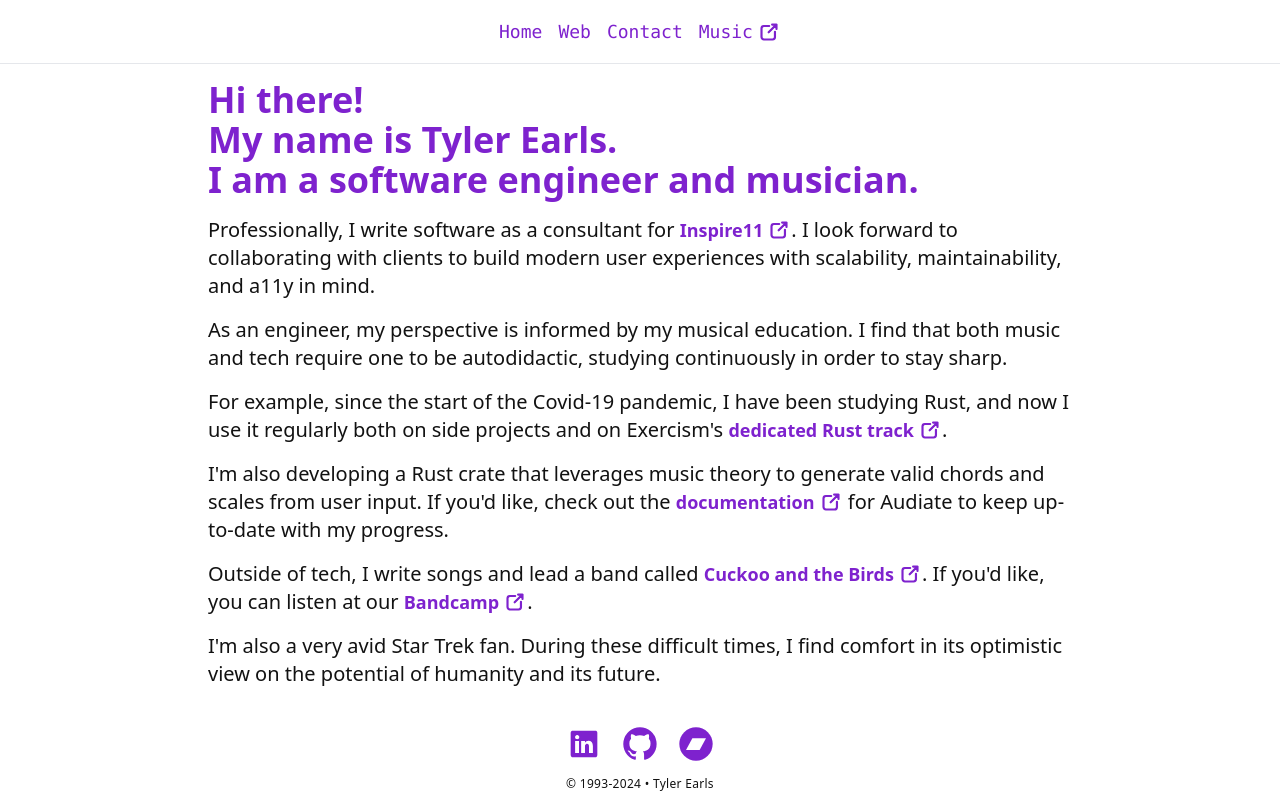
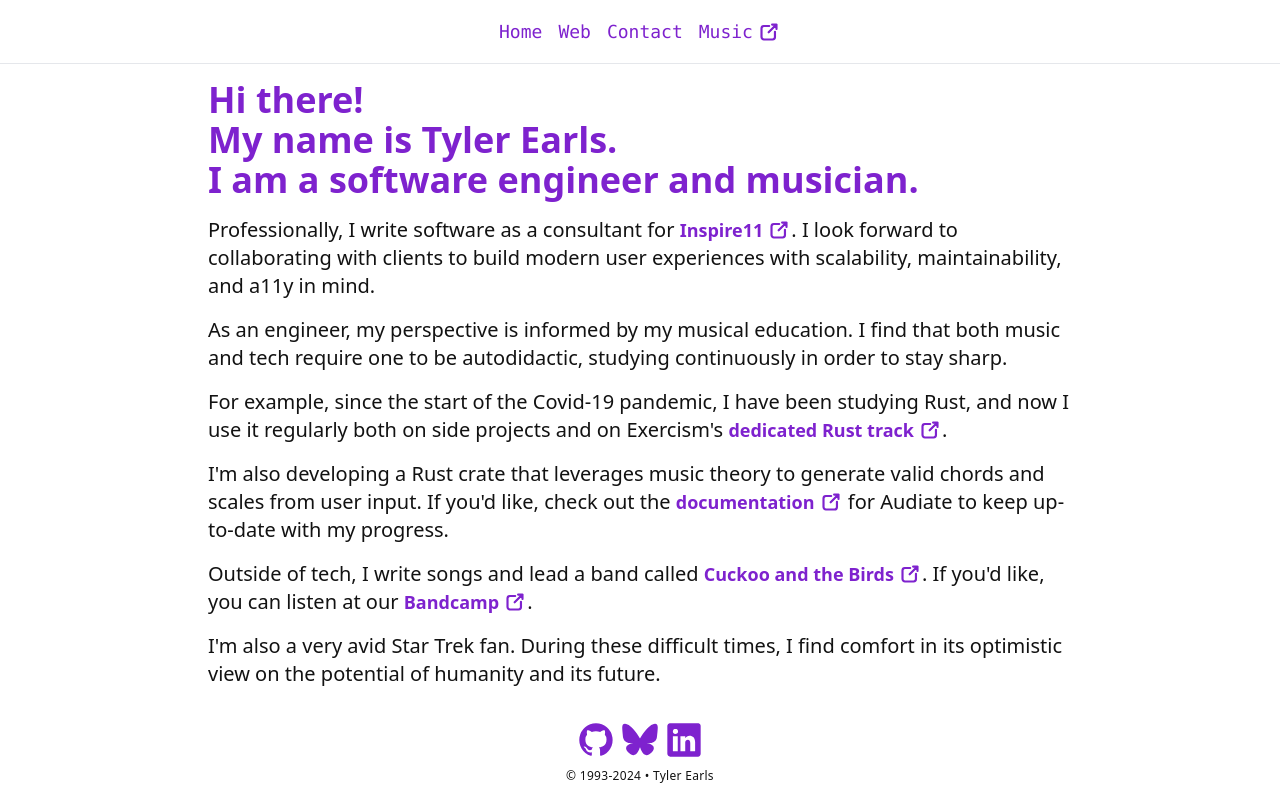
Before and after one commit to taearls/portfolio, a Next.js app: page / in a window 1280 px wide. Built offline with nearby package versions, Linux system fonts and the light colour scheme.

Commit message:
add bluesky social media icon, comment out bandcamp one

```diff
--- /dev/null
+++ b/src/components/icons/SocialMediaIcons/BlueskyIcon.tsx
@@ -0,0 +1,24 @@
+export type BlueskyIconProps = {
+  fillColor?: string;
+  hoverFillColor?: string;
+};
+
+export default function BlueskyIcon({
+  fillColor = "fill-purple-700 dark:fill-purple-400",
+  hoverFillColor = "group-hover:fill-cyan-400 dark:group-hover:fill-cyan-300",
+}: BlueskyIconProps) {
+  return (
+    <svg
+      xmlns="http://www.w3.org/2000/svg"
+      viewBox="0 -3.268 64 68.414"
+      width="40px"
+      height="40px"
+      className="group pt-0.5"
+    >
+      <path
+        className={`${fillColor} ${hoverFillColor}`}
+        d="M13.873 3.805C21.21 9.332 29.103 20.537 32 26.55v15.882c0-.338-.13.044-.41.867-1.512 4.456-7.418 21.847-20.923 7.944-7.111-7.32-3.819-14.64 9.125-16.85-7.405 1.264-15.73-.825-18.014-9.015C1.12 23.022 0 8.51 0 6.55 0-3.268 8.579-.182 13.873 3.805zm36.254 0C42.79 9.332 34.897 20.537 32 26.55v15.882c0-.338.13.044.41.867 1.512 4.456 7.418 21.847 20.923 7.944 7.111-7.32 3.819-14.64-9.125-16.85 7.405 1.264 15.73-.825 18.014-9.015C62.88 23.022 64 8.51 64 6.55c0-9.818-8.578-6.732-13.873-2.745z"
+      />
+    </svg>
+  );
+}
--- a/src/components/icons/SocialMediaIcons/LinkedInIcon.tsx
+++ b/src/components/icons/SocialMediaIcons/LinkedInIcon.tsx
@@ -11,10 +11,10 @@ export default function LinkedInIcon({
     <svg
       xmlns="http://www.w3.org/2000/svg"
       width="40px"
-      height="40px"
+      height="auto"
       viewBox="0 0 24 24"
       fill="none"
-      className="group"
+      className="group scale-125"
     >
       <path
         className={`${fillColor} ${hoverFillColor}`}
--- a/src/components/icons/SocialMediaIcons/SocialMediaIcons.tsx
+++ b/src/components/icons/SocialMediaIcons/SocialMediaIcons.tsx
@@ -1,6 +1,7 @@
 "use client";
 // if I don't add the "use client" directive, this component won't work.
-import { BandcampIcon, GithubIcon, LinkedInIcon } from ".";
+import { GithubIcon, LinkedInIcon } from ".";
+import BlueskyIcon from "./BlueskyIcon";
 
 export type SocialMediaIconLink = {
   href: string;
@@ -11,31 +12,36 @@ export type SocialMediaIconLink = {
 // svg icons sourced from https://www.svgrepo.com/
 const SOCIAL_MEDIA_ICONS: Array<SocialMediaIconLink> = [
   {
-    ariaLabel: "Go to Tyler's LinkedIn",
-    href: "https://www.linkedin.com/in/tylerearls",
-    icon: <LinkedInIcon />,
-  },
-  {
     ariaLabel: "Go to Tyler's Github",
     href: "https://www.github.com/taearls",
     icon: <GithubIcon />,
   },
+  // {
+  //   ariaLabel: "Go to Tyler's Bandcamp",
+  //   href: "https://cuckooandthebirds.bandcamp.com",
+  //   icon: <BandcampIcon />,
+  // },
   {
-    ariaLabel: "Go to Tyler's Bandcamp",
-    href: "https://cuckooandthebirds.bandcamp.com",
-    icon: <BandcampIcon />,
+    ariaLabel: "Go to Tyler's Bluesky",
+    href: "https://bsky.app/profile/tylerearls.com",
+    icon: <BlueskyIcon />,
+  },
+  {
+    ariaLabel: "Go to Tyler's LinkedIn",
+    href: "https://www.linkedin.com/in/tylerearls",
+    icon: <LinkedInIcon />,
   },
 ];
 
 export default function SocialMediaIcons() {
   return (
-    <div className="flex justify-center">
+    <div className="flex justify-center gap-x-1">
       {SOCIAL_MEDIA_ICONS.map((icon, index) => (
         <a
           key={index}
           href={icon.href}
           aria-label={icon.ariaLabel}
-          className="focus:shadow-outline-light dark:focus:shadow-outline-dark rounded-sm px-2 py-1 focus:outline-none"
+          className="focus:shadow-outline-light dark:focus:shadow-outline-dark rounded-sm focus:outline-none"
           target="_blank"
         >
           <span className="rounded-sm text-purple-700 hover:text-cyan-400 dark:text-purple-400 dark:hover:text-cyan-300">
```
